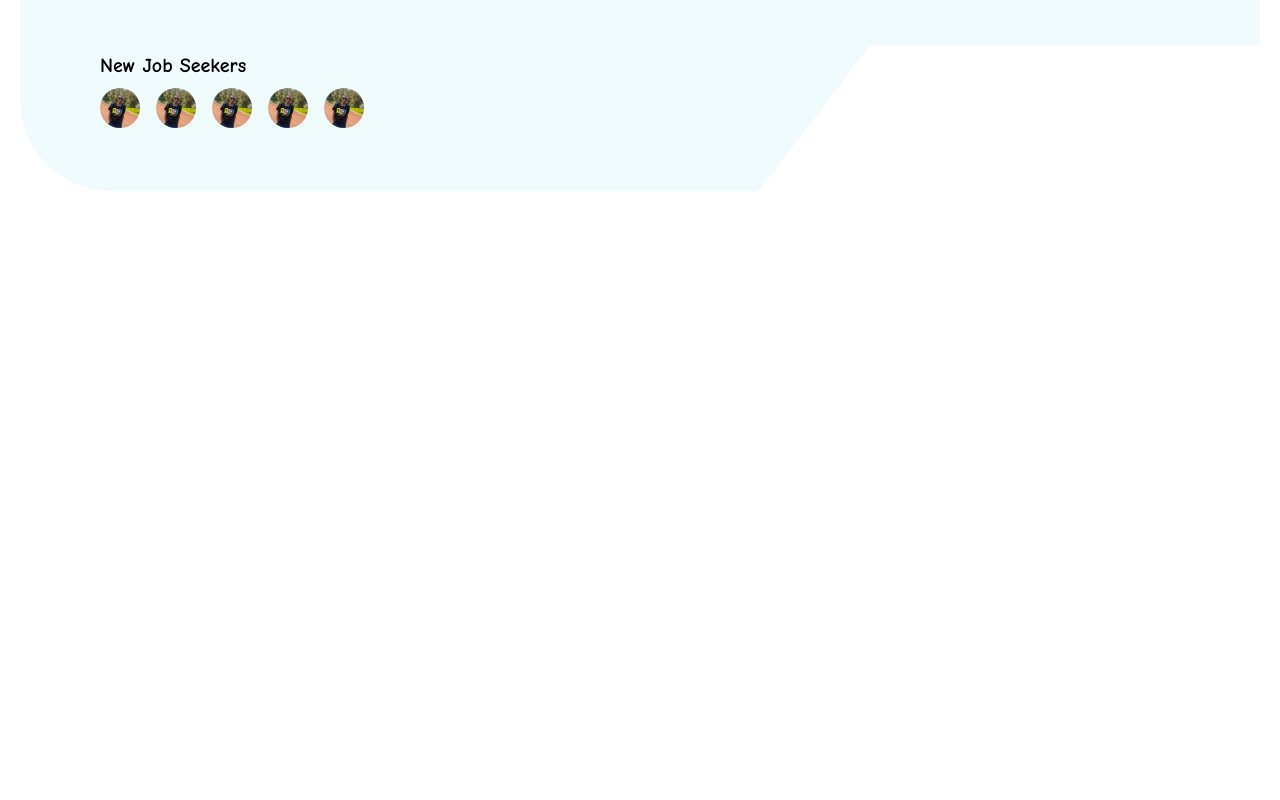
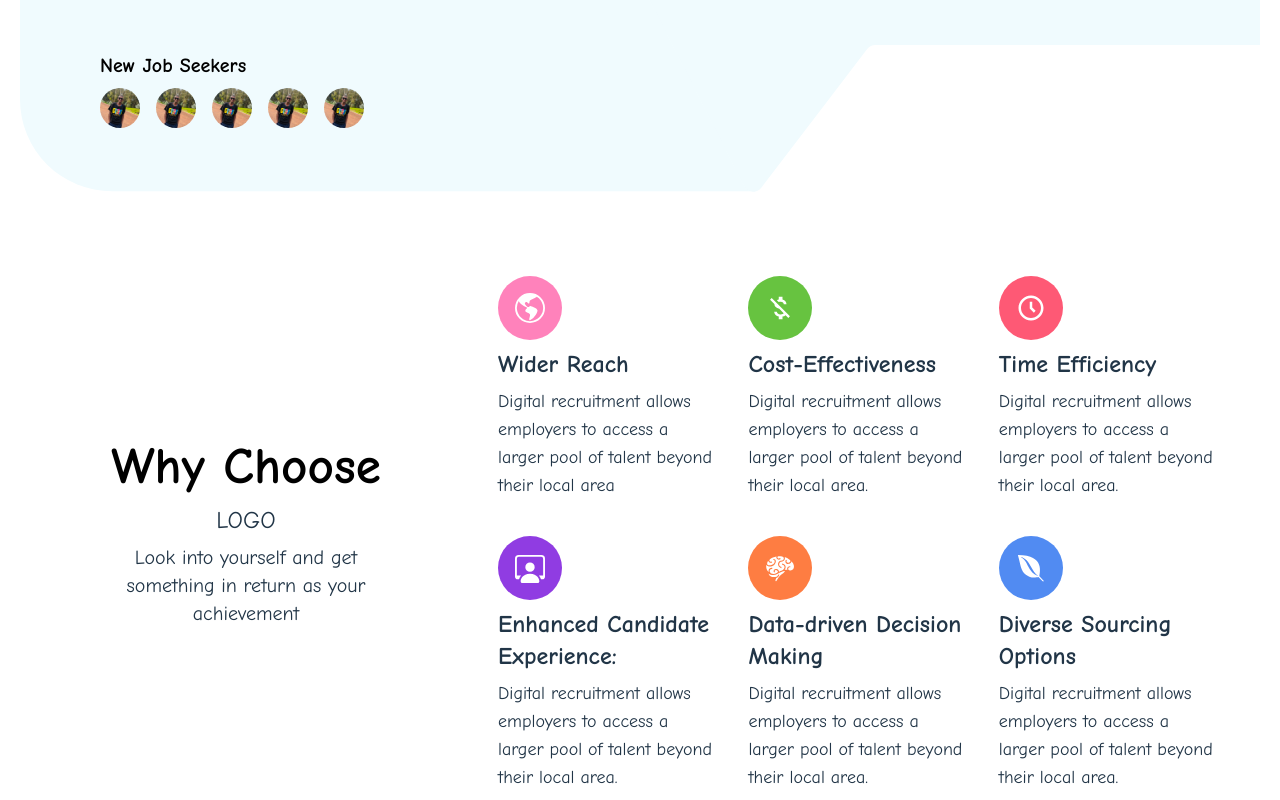
Before and after one commit to jazzybruno/digiRecruit, a React (Vite) app: page / in a window 1280 px wide. Shown: the part 409-1209 px from the top of the page. Before the commit the page ends 800 px from the top, so only its background shows below. Built offline with nearby package versions, Linux system fonts and the light colour scheme.

Commit message:
Fiinshed on the about us page

```diff
--- a/src/App.tsx
+++ b/src/App.tsx
@@ -1,12 +1,9 @@
 import HomePage from './pages/HomePage'
-import HomeComponent from './components/HomeComponent';
-
 
 function App() {
   return (
 <>
 <HomePage></HomePage>
-<HomeComponent></HomeComponent>
 </>
   )
 }
--- /dev/null
+++ b/src/components/AboutComponet.tsx
@@ -0,0 +1,29 @@
+import WhyChooseComp from './WhyChooseComp';
+const AboutComponent = () => {
+    const data = [
+        {"key" : 1 , "title" : "Wider Reach" , "body" : "Digital recruitment allows employers to access a larger pool of talent beyond their local area" , "color" : "#ff82bb" , "avatar" : 1 },
+        {"key" : 2 , "title" : "Cost-Effectiveness" , "body" : "Digital recruitment allows employers to access a larger pool of talent beyond their local area." , "color" : "#67c340" , "avatar" : 2 },
+        {"key" : 3 , "title" : "Time Efficiency" , "body" : "Digital recruitment allows employers to access a larger pool of talent beyond their local area." , "color" : "#fe5975" , "avatar" : 3 },
+        {"key" : 4 , "title" : "Enhanced Candidate Experience:" , "body" : "Digital recruitment allows employers to access a larger pool of talent beyond their local area." , "color" : "#903ce2" , "avatar" : 4 },
+        {"key" : 5 , "title" : "Data-driven Decision Making" , "body" : "Digital recruitment allows employers to access a larger pool of talent beyond their local area. " , "color" : "#fe7d42" , "avatar" : 5 },
+        {"key" : 6 , "title" : "Diverse Sourcing Options" , "body" : "Digital recruitment allows employers to access a larger pool of talent beyond their local area." , "color" : "#518bf2" , "avatar" : 6 },
+    ]
+    return (
+        <div className='w-[100%] flex flex-row justify-center items-center mt-10 gap-5'>
+            {/* the few details part  */}
+           <div className='flex flex-col w-[35%] justify-center items-center space-y-2'>
+            <h1 className='text-black font-bold text-center'>Why Choose </h1>
+            <div className='text-2xl'>LOGO</div>
+            <div className='text-xl w-[70%] text-center '>Look into yourself and get something in return as your achievement</div>
+           </div>
+           {/* the details part  */}
+           <div className='flex flex-row flex-wrap w-[60%] gap-5'>
+                {data.map((item) => {
+                    return( <WhyChooseComp key={item.key} title={item.title} body={item.body} bgcolor={item.color} avatar={item.avatar} /> )
+                })}
+           </div>
+        </div>
+     );
+}
+
+export default AboutComponent;
--- a/src/components/HomeComponent.tsx
+++ b/src/components/HomeComponent.tsx
@@ -1,11 +1,11 @@
-import group2 from "../images/group2.svg"
+import { BsGlobeAmericas } from "react-icons/bs";
 import "../assets/Othercss.css"
 import Avatar from '@mui/material/Avatar';
 import Me from "../images/me.jpg"
 
 const HomeComponent = () => {
     return (
-        <div className="align items-center justify-center p-5">
+        <div className="align items-center justify-center p-5 w-[100%]">
         {/* the image photo */}
             <div id="mainDiv" className="flex items-center justify-center w-[100%]">
             <div className="w-[70%] bg-white-200  p-20 flex flex-col space-y-24">
--- /dev/null
+++ b/src/components/WhyChooseComp.tsx
@@ -0,0 +1,57 @@
+import Avatar from "@mui/material/Avatar";
+import { styled } from "@mui/material/styles";
+import { BsGlobeAmericas } from "react-icons/bs";
+import { MdMoneyOff } from "react-icons/md";
+import { BiTimeFive } from "react-icons/bi";
+import { BsPersonWorkspace } from "react-icons/bs";
+import { GiBrain } from "react-icons/gi";
+import { FaEnvira } from "react-icons/fa";
+
+const LargeAvatar = styled(Avatar)(({ theme }) => ({
+  width: theme.spacing(8),
+  height: theme.spacing(8),
+}));
+
+type Props = {
+  title: string;
+  body: string;
+  avatar: number;
+  bgcolor: string;
+};
+
+const WhyChooseComp = (props: Props) => {
+  const iconSize = "text-3xl";
+  return (
+    <div className="flex flex-col  w-[30%] space-y-2 p-2">
+      <div>
+        <LargeAvatar sx={{ bgcolor: props.bgcolor, padding: "4px" }}>
+          {props.avatar === 1 ? (
+            <BsGlobeAmericas className={iconSize} />
+          ) : props.avatar === 2 ? (
+            <MdMoneyOff className={iconSize} />
+          ) : props.avatar === 3 ? (
+            <BiTimeFive className={iconSize} />
+          ) : props.avatar === 4 ? (
+            <BsPersonWorkspace className={iconSize} />
+          ) : props.avatar === 5 ? (
+            <GiBrain className={iconSize} />
+          ) : (
+            <FaEnvira className={iconSize} />
+          )}
+        </LargeAvatar>
+      </div>
+
+      {/* // the title of the components */}
+      <div>
+        <h2 className=" font-bold text-2xl">{props.title}</h2>
+      </div>
+
+      {/* // the body of the components */}
+      <div>
+        <p className=" text-lg">{props.body}</p>
+      </div>
+    </div>
+  );
+};
+
+export default WhyChooseComp;
--- a/src/pages/HomePage.tsx
+++ b/src/pages/HomePage.tsx
@@ -1,9 +1,13 @@
+import AboutComponent from "../components/AboutComponet";
 import Header from "../components/Header";
+import HomeComponent from "../components/HomeComponent";
 
 const HomePage = () => {
     return (
         <div className="w-[100%] h-[100%] flex flex-col items-center justify-center  ">
             <Header></Header>
+            <HomeComponent></HomeComponent>
+            <AboutComponent></AboutComponent>
         </div>
      );
 }
```
